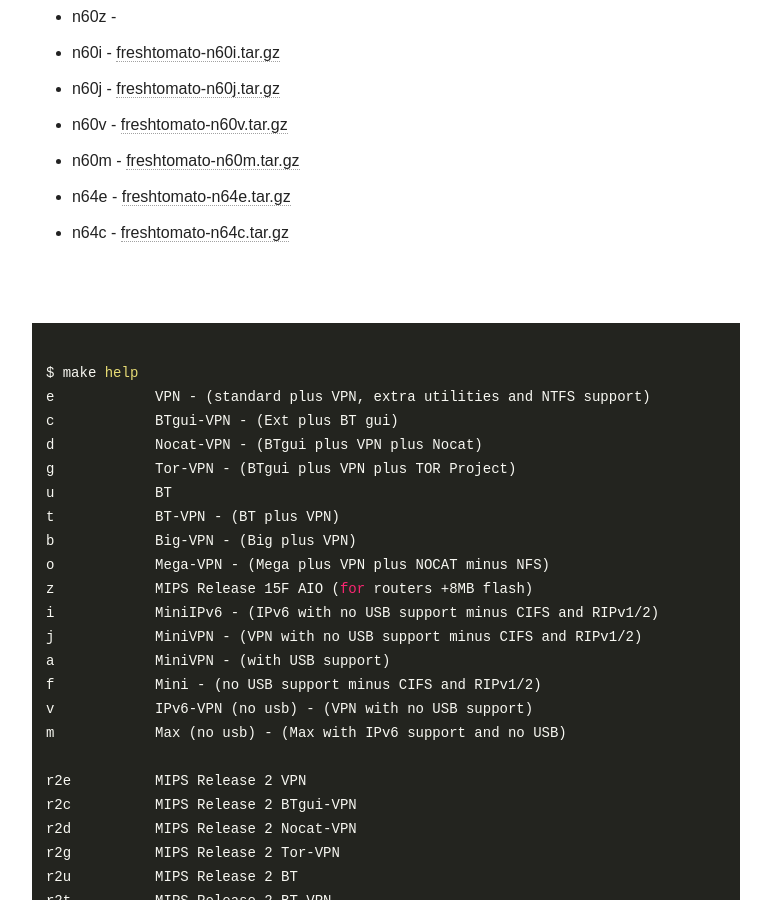
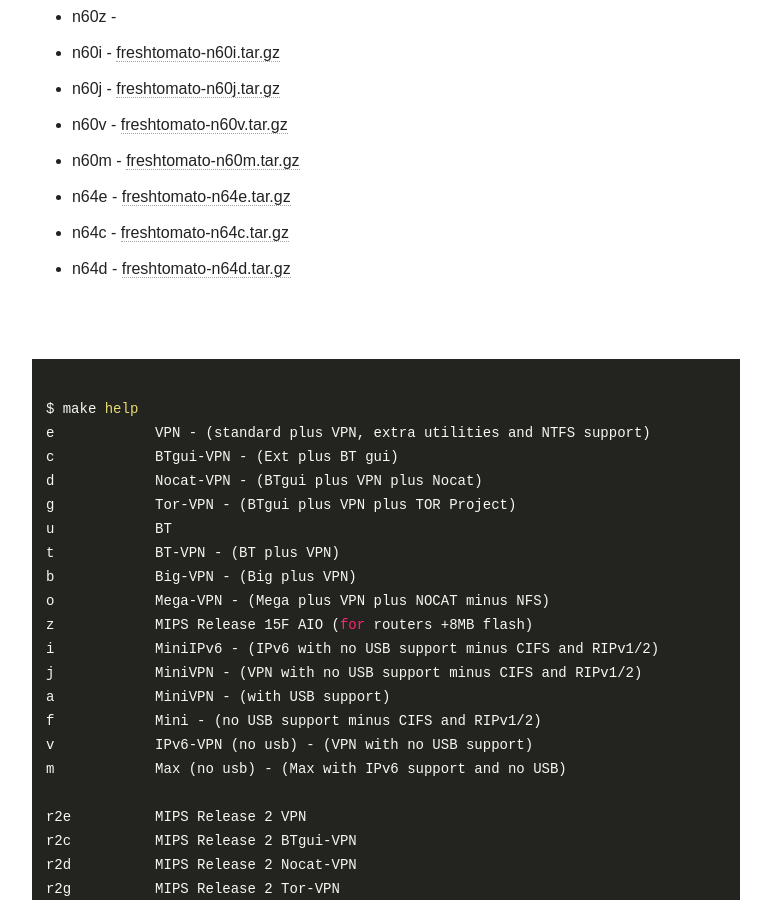
Before and after one commit to oglopss/freshtomato-mips-ci-jekyll, a Jekyll site: the page built from index.html, in a window 1280 px wide and 900 px high, scrolled down 1639 px. Shown: the whole window, without its empty margins (254-1025 px from the left). Built offline with Jekyll 4.4.1, drawn with Linux system fonts in a browser that asks for light colours; nearby versions of some CDN libraries.

Commit message:
Travis build 13 n64d pushed to gh-pages

```diff
--- a/_data/ss.yml
+++ b/_data/ss.yml
@@ -35,3 +35,4 @@
   - 0033 n60m freshtomato-n60m.tar.gz
   - 0034 n64e freshtomato-n64e.tar.gz
   - 0035 n64c freshtomato-n64c.tar.gz
+  - 0036 n64d freshtomato-n64d.tar.gz
```
